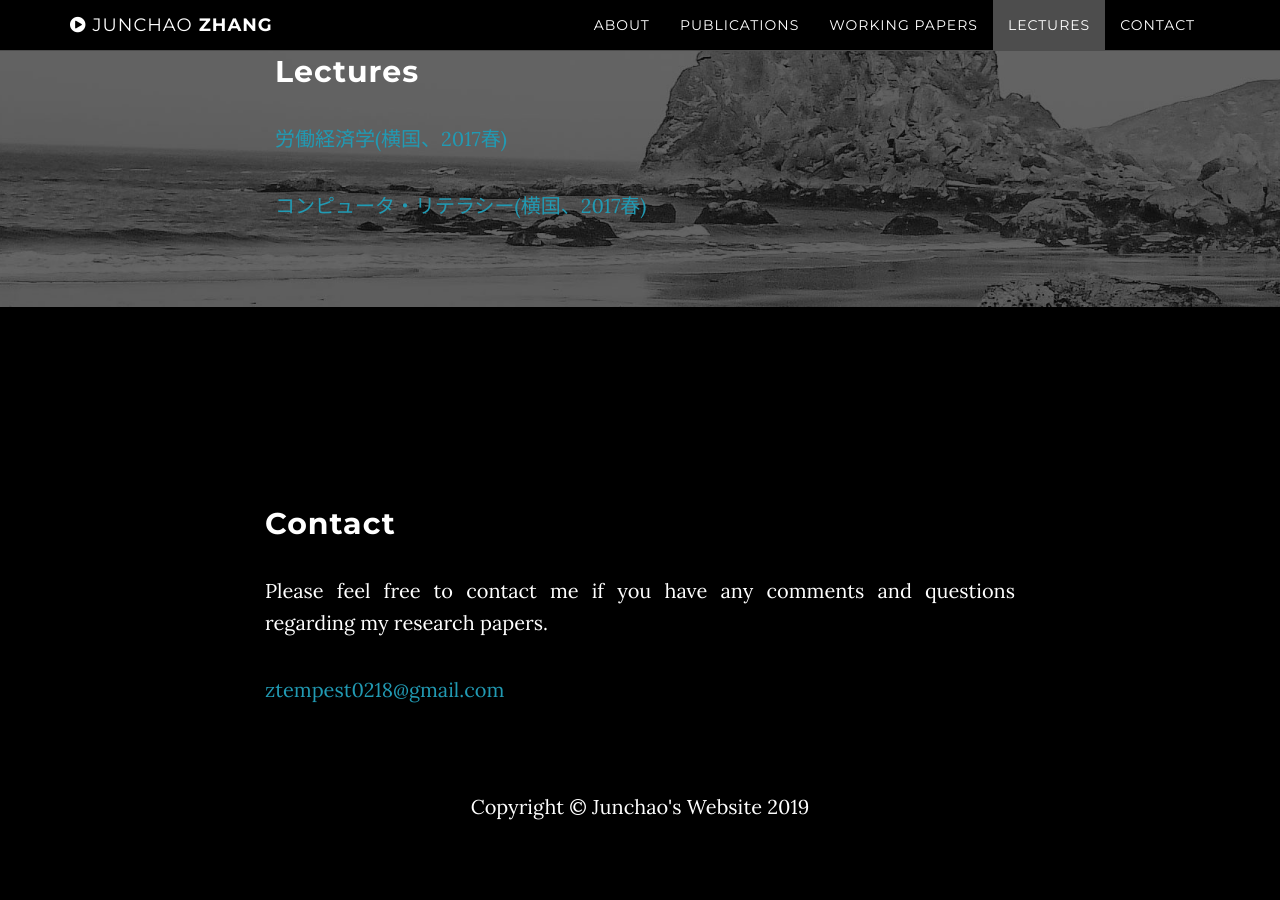
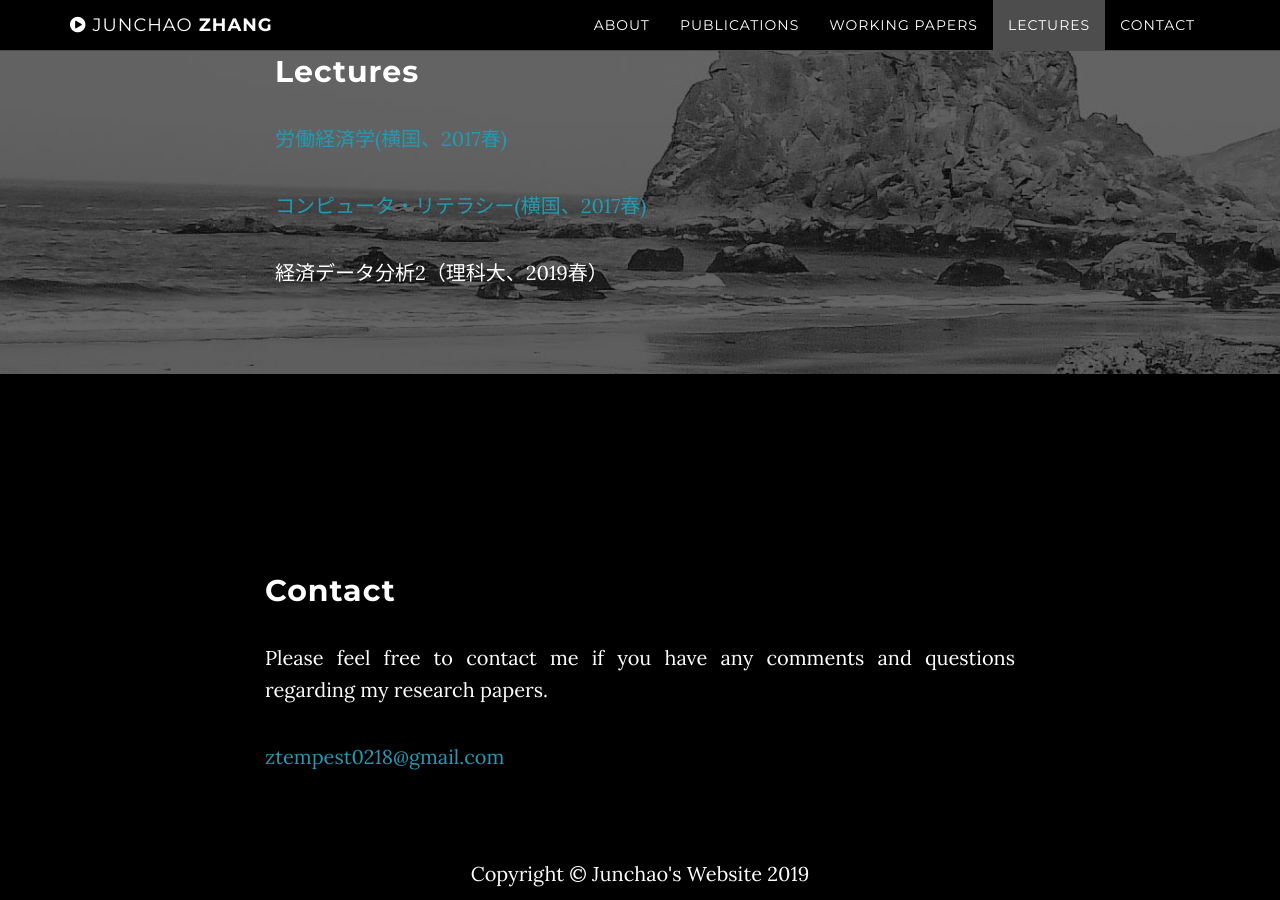
Before and after one commit to ztempest0218/ztempest0218.github.io, a Jekyll site: the page built from index.html, in a window 1280 px wide and 900 px high, scrolled down 4127 px. Built offline with Jekyll 4.4.1, drawn with Linux system fonts in a browser that asks for light colours; before the commit the page ends 5000 px from its top, so only the background shows below that.

Commit message:
Update lectures.html

```diff
--- a/_includes/lectures.html
+++ b/_includes/lectures.html
@@ -9,6 +9,8 @@
 
                   <p><a href=/lectures/200A097-コンピューター・リテラシー.pdf>コンピュータ・リテラシー(横国、2017春)</a></p>
 
+                  <p>経済データ分析2（理科大、2019春）</p>
+
                 </div>
             </div>
         </div>
```
